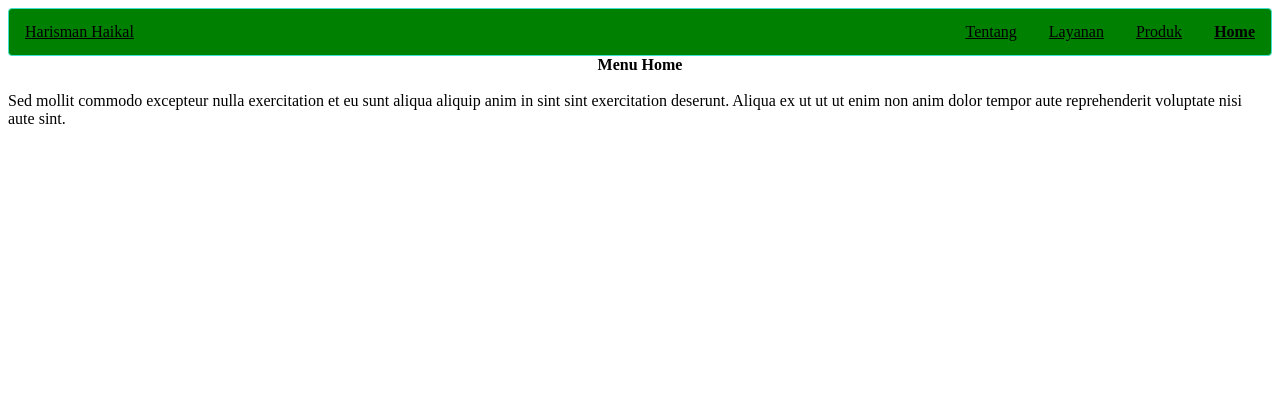
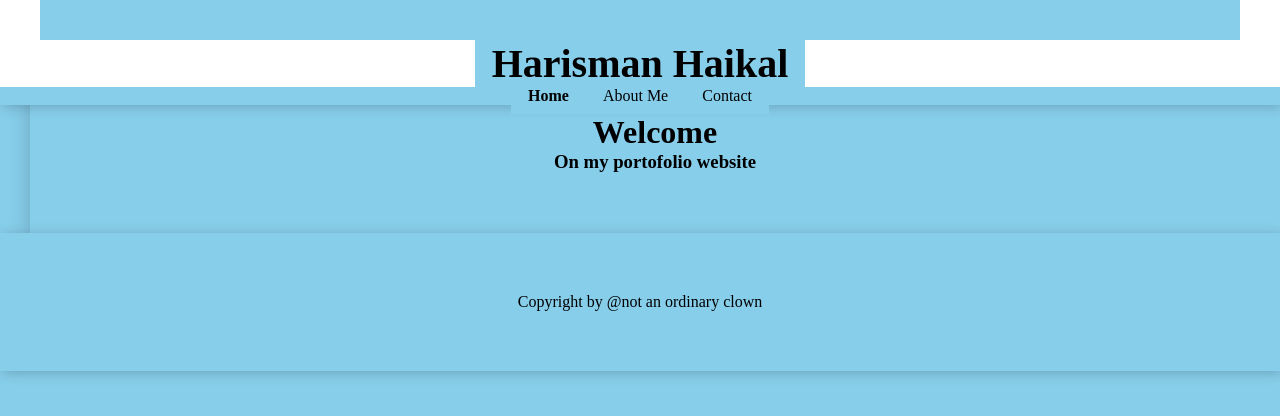
Before and after one commit to HarismanHaikal/haikal13.github.io, a plain HTML site: page p06-spa-menu/hkl.html in a window 1280 px wide. Both pictures are taken after a click on the link "Home". Drawn offline with nearby package versions, Linux system fonts and the light colour scheme; a web font is replaced by a local one.

Commit message:
Latihan Web

```diff
--- a/p06-spa-menu/haha.js
+++ b/p06-spa-menu/haha.js
@@ -1,24 +1,25 @@
-$(document).ready(function () {
-  var currentSection = 0;
-  $("#konten").hide();
-  $("ul li a").click(function () {
-    $("ul li a").removeClass("active");
-    $(this).addClass("active");
+$(document).ready(function() {
+    $("nav ul li a").click(function(){
+        $(".isi").slideToggle("slow");
 
-    var href = $(this).attr("href");
-    $("#isikonten>div").hide();
-
-    $(href).show();
-
-    if (currentSection == 0) {
-      $("#konten").slideToggle(200);
-      currentSection = href;
-    } else if (currentSection == href) {
-      $("#konten").slideToggle(200);
-      currentSection = 0;
-    } else {
-      currentSection = href;
-    }
-    return false;
+  $('nav ul li.inactive').each(function(index, el) {
+    var isiID = el.id.split('-')[1];
+    $('.isi#' + isiID).hide();
   });
 });
+
+$('nav').delegate('.inactive', 'click', function(event) {
+  var pilihIsi = this.id.split('-')[1];
+  console.log(pilihIsi);
+  document.location.hash = pilihIsi;
+
+  $('.isi:visible').fadeOut('slow', function() {
+    $('.isi#' + pilihIsi).fadeIn('slow');
+  });
+
+  var $this = $(this);
+  $this.removeClass('inactive').addClass("active");
+    $this.siblings().addClass('inactive').removeClass('active');
+
+    });
+});
--- a/p06-spa-menu/haris.css
+++ b/p06-spa-menu/haris.css
@@ -1,50 +1,134 @@
-ul {
-  list-style-type: none;
-  margin: 0;
-  padding: 0;
-  overflow: hidden;
-  border: 1px solid turquoise;
-  background-color: green;
-  border-radius: 4px;
+@import url('https://fonts.google.com/specimen/Montserrat');
+
+
+*{
+    box-sizing: border-box;
+    margin: 0;
+    padding: 0;
+    text-align: center;
+    background-color: skyblue;
 }
 
-li {
-  float: left;
+body{
+    font-family: 'Montserrat';
 }
 
-li a {
-  display: block;
-  color: Black;
-  text-align: center;
-  padding: 14px 16px;
-  text-decoration-style: solid;
-  transition: 0.2s;
+span {
+    width: 40px;
+}
+.wdh-joneng{
+    max-width: 1200px;
+    margin: 0 auto;
 }
 
-li a:hover {
-  transform: scale(1.1);
-  box-shadow: 1px 1px 4px #27ae60;
+.joneng{
+    position: fixed;
+    font-family: 'Montserrat';
+    background-color: white;
+    top: 0;
+    left: 0;
+    right: 0;
+    transition: all 0.3s ease-in-out;
+    box-shadow:2px 2px 12px rgba(0,0,0,0.2);
+    z-index: 99;
 }
 
-.Beranda,
-.Kontak,
-.Tentang,
-.Project,
-.selamat {
-  background-color: skyblue;
-  border: solid 1px skyblue;
-  padding: 50px;
-  display: none;
-  color: black;
-  font-family: Arial, Helvetica, sans-serif;
-  border-radius: 6px;
-  box-shadow: 1px 1px 6px #3498db;
+.joneng .wdh-joneng{
+    display: flex;
+    justify-content: space-between;
+    align-items: center;
+    padding: 20px ;
+    padding-right: 20px;
+    padding-left: 20px;
+    transition: all 0.3s ease-in-out;
 }
 
-.active {
-  font-weight: bolder;
+/* Style The Dropdown Button */
+.dropbtn {
+  background-color: #4CAF50;
+  color: white;
+  padding: 16px;
+  font-size: 16px;
+  border: none;
+  cursor: pointer;
 }
 
-.float {
-  clear: both;
+/* The container <div> - needed to position the dropdown content */
+.dropdown {
+  position: relative;
+  display: inline-block;
 }
+
+/* Dropdown Content (Hidden by Default) */
+.dropdown-content {
+  display: none;
+  position: absolute;
+  background-color: #f9f9f9;
+  min-width: 180px;
+  box-shadow: 0px 8px 16px 0px rgba(0,0,0,0.2);
+  z-index: 1;
+}
+
+/* Links inside the dropdown */
+.dropdown-content a {
+  color: black;
+  padding: 16px 20px;
+  text-decoration: none;
+  display: block;
+}
+
+/* Change color of dropdown links on hover */
+.dropdown-content a:hover {background-color: #f1f1f1}
+
+/* Show the dropdown menu on hover */
+.dropdown:hover .dropdown-content {
+  display: block;
+}
+
+/* Change the background color of the dropdown button when the dropdown content is shown */
+.dropdown:hover .dropbtn {
+  background-color: #3e8e41;
+}
+.joneng .active{
+    font-weight: bold;
+}
+
+.isi{
+    padding: 60px;
+    display: none;
+    box-shadow: 0px 8px 20px 0px rgba(0,0,0,0.2);
+    margin-left: 30px;
+    text-align: justify;
+}
+.joneng ul{
+    display: flex;
+    list-style-type: none;
+    align-items: center;
+    justify-content: center;
+}
+
+.joneng a{
+    color: black;
+    text-decoration: none;
+    padding: 10px 17px;
+    transition: all 0.3s ease-in-out;
+}
+
+.joneng a:hover{
+    color: black;
+}
+
+.logo{
+    color: black;
+    font-size: 40px;
+    font-weight: bold;
+}
+.tengah{
+    text-align: center;
+}
+footer{
+    justify-content: space-between;
+    align-items: center;
+    padding: 60px 0;
+    box-shadow:2px 2px 12px rgba(0,0,0,0.2);
+}
--- a/p06-spa-menu/hkl.html
+++ b/p06-spa-menu/hkl.html
@@ -1,71 +1,59 @@
-
 <!DOCTYPE html>
-<html lang="en">
+<hmtl>
   <head>
-    <meta charset="utf-8" />
-    <meta name="viewport" content="width=device-width, initial-scale=1.0" />
-    <script
-      src="https://cdnjs.cloudflare.com/ajax/libs/jquery/3.6.1/jquery.min.js"
-      integrity="sha512-aVKKRRi/Q/YV+4mjoKBsE4x3H+BkegoM/em46NNlCqNTmUYADjBbeNefNxYV7giUp0VxICtqdrbqU7iVaeZNXA=="
-      crossorigin="anonymous"
-      referrerpolicy="no-referrer"
-    ></script>
-    <script src="https://ajax.googleapis.com/ajax/libs/jquery/3.6.0/jquery.min.js"></script>
-    <script src="haha.js"></script>
-    <link rel="stylesheet" type="text/css" href="haris.css" />
-    <title>Harisman Haikal</title>
+    <meta charset="utf-8">
+    <meta name="viewport" content="width=device-width, initial-scale=1">
+    <title>SPA Menu</title>
+    <link rel="stylesheet" type="text/css" href="haris.css">
   </head>
   <body>
+    <nav class="joneng">
+      <div class="wdh-joneng"></div>
+      <span class="logo">
+        <a href="https://harismanhaikal.github.io/haikal13.github.io/" target="_blank">Harisman Haikal</a>
+    </span>
     <ul>
-      <li style="float: left">
-        <a href="selamat" class="active">Harisman Haikal</a>
-      </li>
-      <li style="float: right">
-        <a href="#home" class="active">Home</a>
-      </li>
-      <li style="float: right">
-        <a href="#produk" class="active">Produk</a>
-      </li>
-      <li style="float: right">
-        <a href="#layanan" class="active">Layanan</a>
-      </li>
-      <li style="float: right">
-        <a href="#tentang" class="active">Tentang</a>
-      </li>
+        <li class="inactive" id="nav-isi1">
+            <a href="#">Home</a>
+        </li>
+        <li class="active" id="nav-isi2">
+            <a href="#">About Me</a>
+        </li>
+        <li class="inactive" id="nav-isi3">
+            <a href="#">Contact</a>
+        </li>
     </ul>
-    <div class="float"></div>
-
-    <div id="konten">
-      <div id="isikonten">
-        <div id="home" class="Home">
-          <center><b>Menu Home</b></center>
-          <br />
-          Sed mollit commodo excepteur nulla exercitation et eu sunt aliqua aliquip anim in sint sint exercitation deserunt. Aliqua ex ut ut ut enim non anim dolor tempor aute reprehenderit voluptate nisi aute sint.
-        </div>
-        <div id="Produk" class="Produk">
-          <center><b>Menu Produk</b></center>
-            <br />
-            Tempor exercitation ea minim ut consequat excepteur nostrud proident ex pariatur. Dolore minim do mollit veniam non laborum ut id voluptate. Nisi velit commodo minim sed pariatur enim sint laborum labore laborum et reprehenderit sed anim aliqua deserunt culpa. Lorem ipsum pariatur commodo dolor anim dolore dolore in occaecat sint eiusmod.
-        </div>
-        <div id="Layanan" class="Layanan">
-          <center><b>Menu Layanan</b></center>
-          <br />
-          Ut ea in officia enim esse laboris labore laboris minim dolore. Adipisicing ea consequat duis fugiat do ea culpa dolor ut ad ex irure exercitation est ut. Dolore ut esse nulla in labore velit excepteur sint tempor adipisicing sit.
-        </div>
-        <div id="Tentang" class="Tentang">
-          <center><b>Menu tentang</b></center>
-          <br />
-          Et sit in culpa enim aliqua ullamco laborum excepteur aute exercitation. Dolor quis cupidatat aute nisi magna culpa dolor exercitation ex non. Lorem ipsum tempor cillum tempor mollit esse et nostrud proident labore commodo velit aliqua enim dolor consectetur id pariatur cillum consectetur. Enim in ut tempor deserunt ullamco minim ea cillum ea minim commodo in in dolore aliquip.
-          <br />
-        </div>
-      </div>
+</div>
+    </nav>
+    <br>
+    <br>
+    <br>
+   <div class="isi" id="isi1" style="display: none;">
+    <h1>Welcome</h1>
+    <h3>On my portofolio website</h3>
+  </div>
+  <div class="isi" id="isi2" style="display: none;">
+    <h1>Harisman Haikal</h1>
+    <h3>
+      "Saya Mahasiswa Teknik Informatika, di salah satu kampus yang ada di Cirebon. Saya tinggal di Majalengka, bersama 3 saudara saya, suka mendengarkan musik, menonton anime dan ng ONCE."
+    </h3>
+  </div>
+  <div class="isi" id="isi3" style="display: none;">
+    <div class="tengah">
+      <h3>
+        "Contack me"
+        <br>
+        " if you are curious about me"
+        <br>
+        <br>
+        <br>
+      </h3>
     </div>
-    <br />
-    <br />
-    <br />
-
-    <!--<div class="halaman">
-    <a href="../pages.html">Halaman utama</a>
-  </div>-->
-  </body>
+  </div>
+  <footer>
+    <p>Copyright by @not an ordinary clown<p>
+</footer>
+<script src="https://ajax.googleapis.com/ajax/libs/jquery/3.6.0/jquery.min.js"></script>
+<script src="haha.js"></script>
+</body>
 </html>
--- /dev/null
+++ b/p07-CV-Online/kal.css
@@ -0,0 +1,5 @@
+element.style {
+}
+.backdrop-blur: nlur(8px);
+backdrop-filter: var(--tw-backdrop-blur) var(--tw-backdrop-brightness) var(tw-backdrop-contrast) var(--tw-backdrop-blur) var(--tw-backdrop-grayscale) var(--tw-backdrop-hue-rotate) var(--tw-backdrop-invert) var(--tw-backdrop-opacity) var(--tw-backdrop-saturate) var(--tw-backdrop-sepia)
+}
```
Also changed, not shown: p07-CV-Online/kal.html (added, +18 -0 lines).
